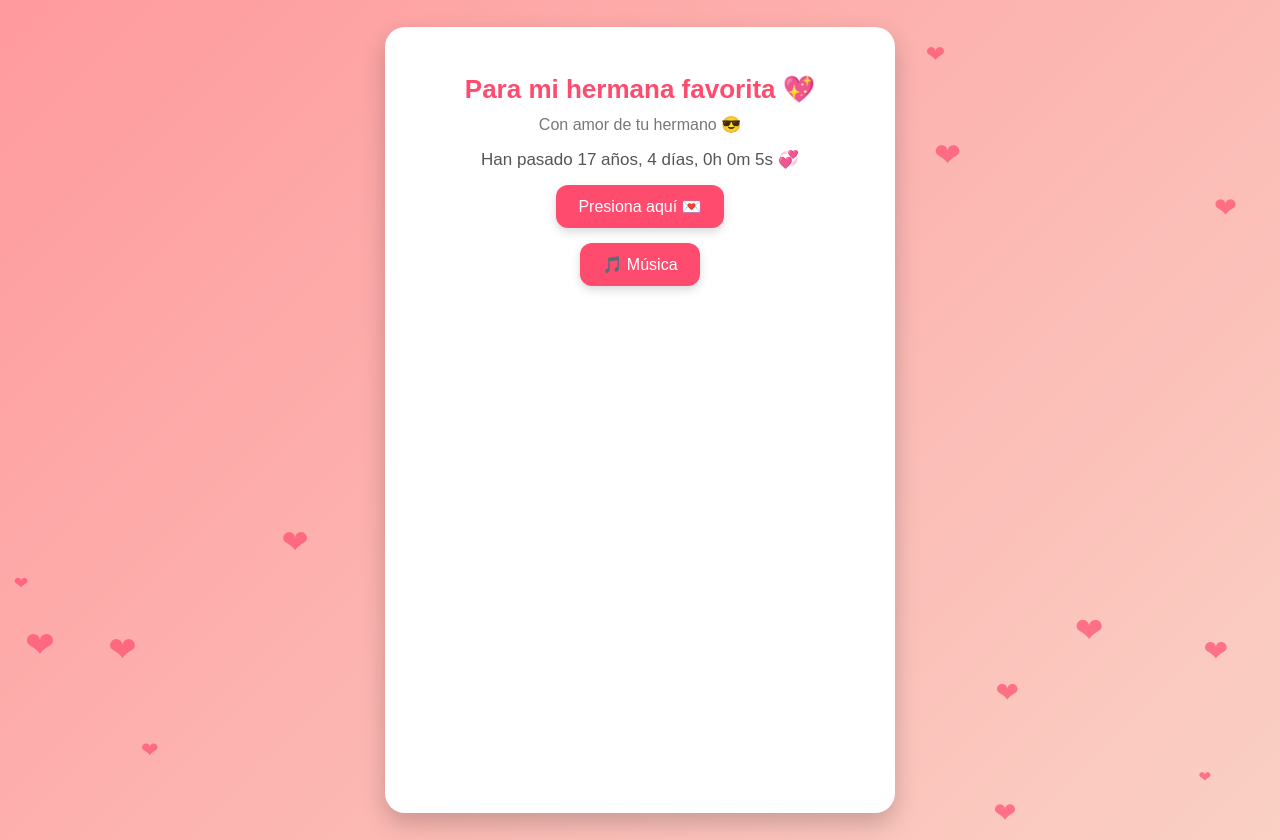
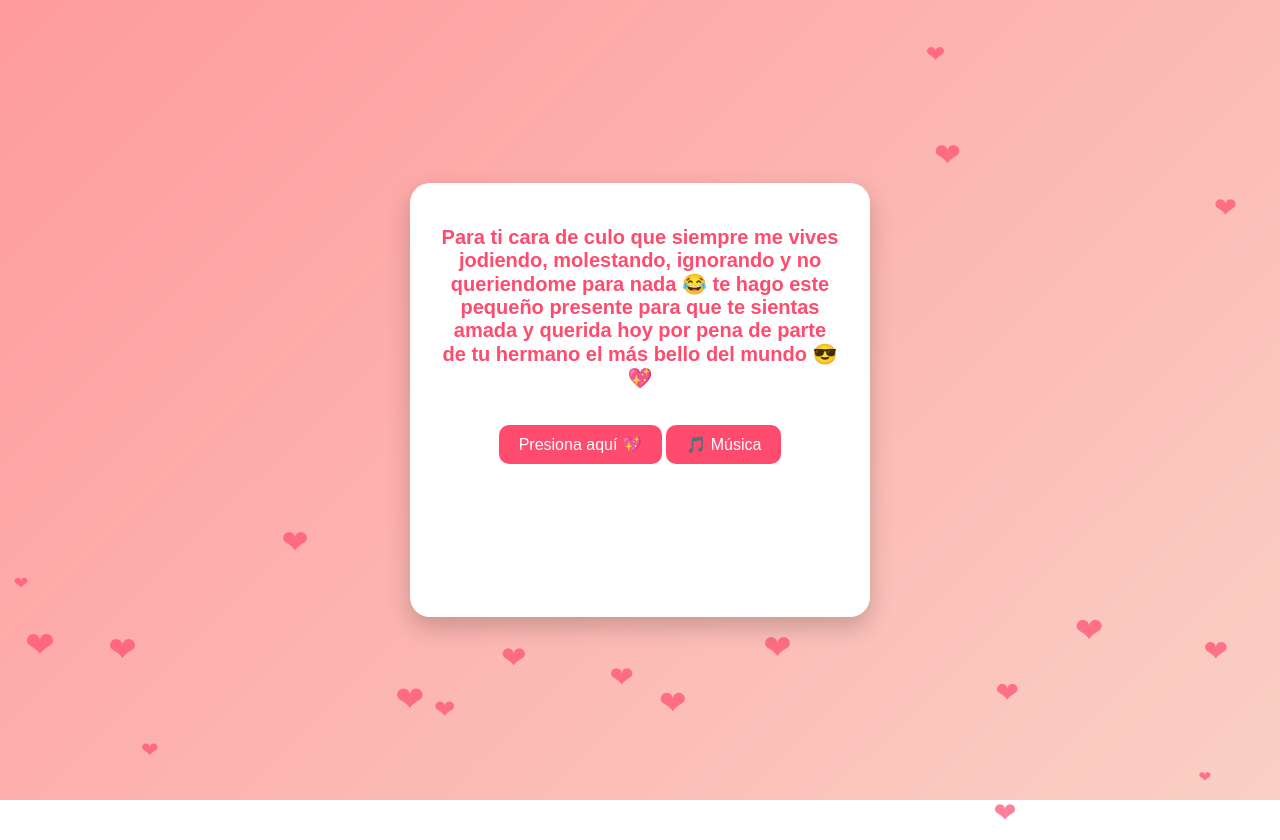
Before and after one commit to jeffri-hub/Cara-de-culito, a plain HTML site: page index.html in a window 1280 px wide. After the commit the page ends 800 px from the top, so only its background shows below. Drawn offline with Linux system fonts and the light colour scheme.

Commit message:
Update index.html

```diff
--- a/index.html
+++ b/index.html
@@ -12,10 +12,9 @@
     display:flex;
     justify-content:center;
     align-items:center;
-    min-height:100vh;
+    height:100vh;
     text-align:center;
     overflow:hidden;
-    padding:20px;
 }
 
 /* Corazones animados */
@@ -25,7 +24,6 @@
     color: rgba(255, 75, 110, 0.7);
     animation: fall linear infinite;
     font-size:20px;
-    z-index:0;
 }
 
 @keyframes fall{
@@ -39,30 +37,20 @@
     padding:30px;
     border-radius:20px;
     box-shadow:0 10px 25px rgba(0,0,0,0.2);
-    max-width:450px;
-    width:100%;
+    max-width:400px;
     position:relative;
     z-index:2;
 }
 
 h1{
     color:#ff4b6e;
-    font-size:26px;
-    margin-bottom:10px;
-}
-
-.subtitle{
-    font-size:16px;
-    color:#777;
-    margin-bottom:15px;
+    font-size:20px;
 }
 
 .hidden{
     opacity:0;
     transition:1s;
-    margin-top:20px;
-    line-height:1.6;
-    color:#444;
+    margin-top:15px;
 }
 
 .show{
@@ -70,24 +58,19 @@
 }
 
 button{
-    margin-top:15px;
-    padding:12px 22px;
+    margin-top:20px;
+    padding:10px 20px;
     border:none;
-    border-radius:12px;
+    border-radius:10px;
     background:#ff4b6e;
     color:white;
     font-size:16px;
     cursor:pointer;
-    box-shadow:0 4px 10px rgba(0,0,0,0.15);
-}
-
-button:hover{
-    transform:scale(1.05);
 }
 
 .time{
-    margin-top:10px;
-    font-size:17px;
+    margin-top:15px;
+    font-size:18px;
     color:#555;
 }
 </style>
@@ -109,30 +92,25 @@
 </script>
 
 <div class="card">
-    <h1>Para mi hermana favorita 💖</h1>
-    <div class="subtitle">Con amor de tu hermano 😎</div>
+    <h1>
+    Para ti cara de culo que siempre me vives jodiendo, molestando, ignorando y no queriendome para nada 😂
+    te hago este pequeño presente para que te sientas amada y querida hoy por pena de parte de tu hermano el más bello del mundo 😎💖
+    </h1>
 
     <div class="time" id="timeTogether"></div>
 
-    <button onclick="showMessage()">Presiona aquí 💌</button>
-    <br>
+    <button onclick="showMessage()">Presiona aquí 💖</button>
     <button onclick="toggleMusic()">🎵 Música</button>
 
     <p id="hiddenMessage" class="hidden">
-    Para ti cara de culo que siempre me vives jodiendo, molestando, ignorando y no queriendome para nada en ningun momento
-    te hago este pequeño presente para que te cientas amada y querida hoy "por pena" de parte de tu hermano el mas bello de este mundo
-    y de cualquier otro si señor....te hago esto para que deje de ser fea y te pongas una funda en esa cara toda fea Dios mio....
-
-    Pero tambien para recordarte que Hoy no solo es el Dia de las parejas y las amistades, tambien del amor y eso lo que te tengo ati amor "dique"
-    por ser la hermita insoportable que tengo y adoro con todo mi corazons, esa mona que siempre esta cuando necesito una mano,
-    esa cara de culo que siempre voy cuidar y joder en todo momento pero sobre todo para esa adopta que se crio y crecio a mi lado
-    compartiendo todo tipo de momentos juntos... donde tus abrazos y besos fueron un alivio para mi, donde puedo encontrar consuelo
-    cuando mas lo necesite y en donde puedo chismear y hablar con confianza....
-    Te amo mucho macañemu fofo 🥰
+        Pero también para recordarte que hoy no solo es el día de las parejas y amistades,
+        también es el día del amor y eso es lo que te tengo a ti 💕
+        gracias por estar siempre, por aguantarme, por tus abrazos y por crecer conmigo.
+        Te amo mucho macañemu fofo 🥰
     </p>
 </div>
 
-<!-- Música -->
+<!-- Música Donaty -->
 <div id="music-container" style="display:none;">
   <iframe
     width="0"
@@ -160,15 +138,23 @@
   }
 }
 
-// Tiempo: 17 años
-const startDate = new Date();
-startDate.setFullYear(startDate.getFullYear() - 17);
+// Fecha real de nacimiento: 14 enero 2009
+const startDate = new Date("2009-01-14T00:00:00");
 
 function updateTime(){
     const now = new Date();
+    let years = now.getFullYear() - startDate.getFullYear();
+
+    // Ajustar si aún no ha cumplido años este año
+    const hasHadBirthday =
+        now.getMonth() > startDate.getMonth() ||
+        (now.getMonth() === startDate.getMonth() && now.getDate() >= startDate.getDate());
+
+    if(!hasHadBirthday){
+        years--;
+    }
+
     const diff = now - startDate;
-
-    const years = 17;
     const days = Math.floor(diff / (1000*60*60*24)) % 365;
     const hours = Math.floor(diff / (1000*60*60)) % 24;
     const minutes = Math.floor(diff / (1000*60)) % 60;
@@ -178,6 +164,8 @@
         `Han pasado ${years} años, ${days} días, ${hours}h ${minutes}m ${seconds}s 💞`;
 }
 
+}
+
 setInterval(updateTime, 1000);
 </script>
 
```
